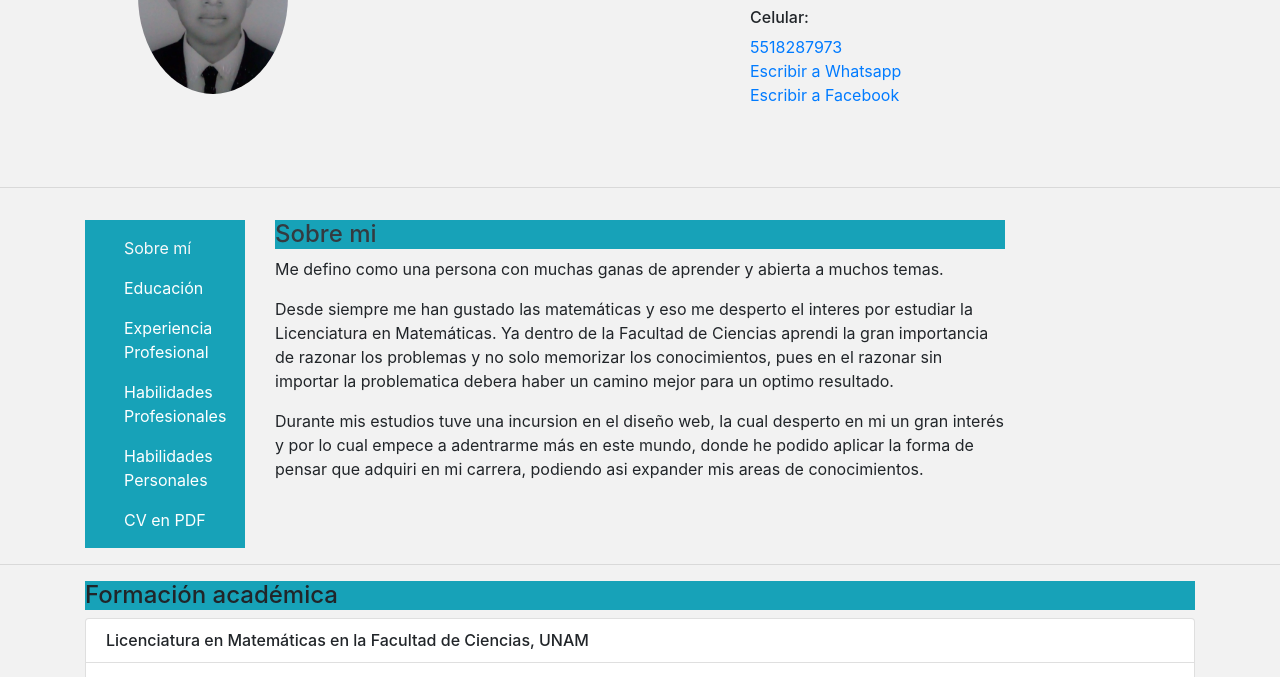
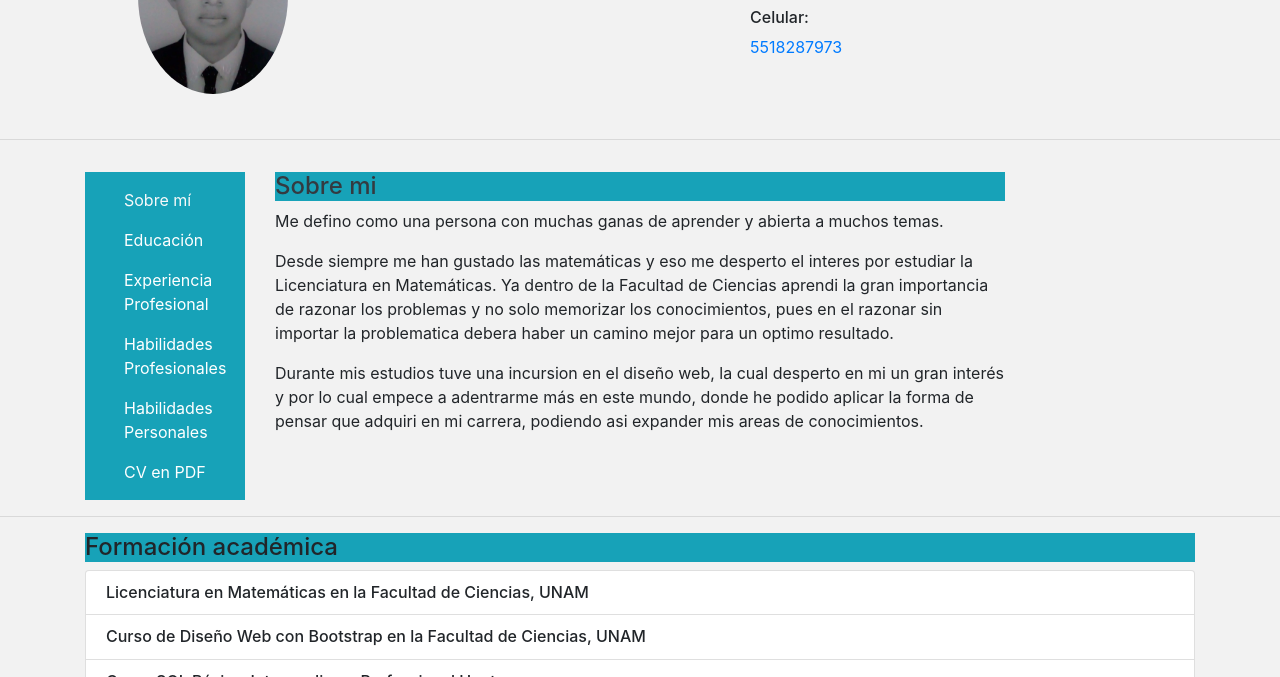
Before and after one commit to amgmat/cv-amg, a plain HTML site: page index.html in a window 1280 px wide. Shown: the part 123-800 px from the top of the page. Drawn offline with Linux system fonts and the light colour scheme.

Commit message:
correo y numero

```diff
--- a/index.html
+++ b/index.html
@@ -30,8 +30,7 @@
 						<li><p class="h6">Correo:</p><a href="mailto:amg.13.161@gmail.com?Subject=Contacto">amg.13.161@gmail.com</a></li>
 						<br>
 						<li><p class="h6">Celular:</p><a href="tel:5518287973">5518287973</a></li>
-						<li><a href="https://api.whatsapp.com/send?phone=5215518287973&text=Hola,%20quiero%20informacion sobre:">Escribir a Whatsapp</a></li>
-						<li><a href="https://m.me/alejandro.melchor.14">Escribir a Facebook</a></li>
+
 					</ul>
 			</div>
 		</div>
```
